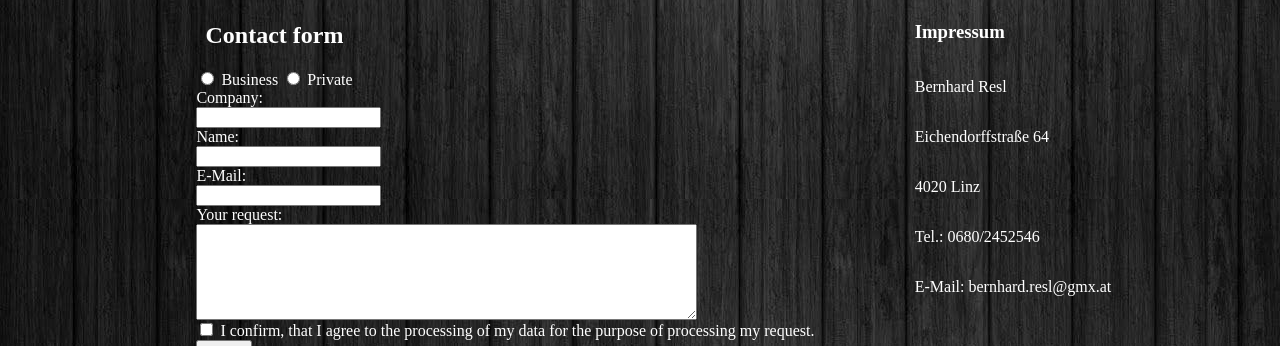
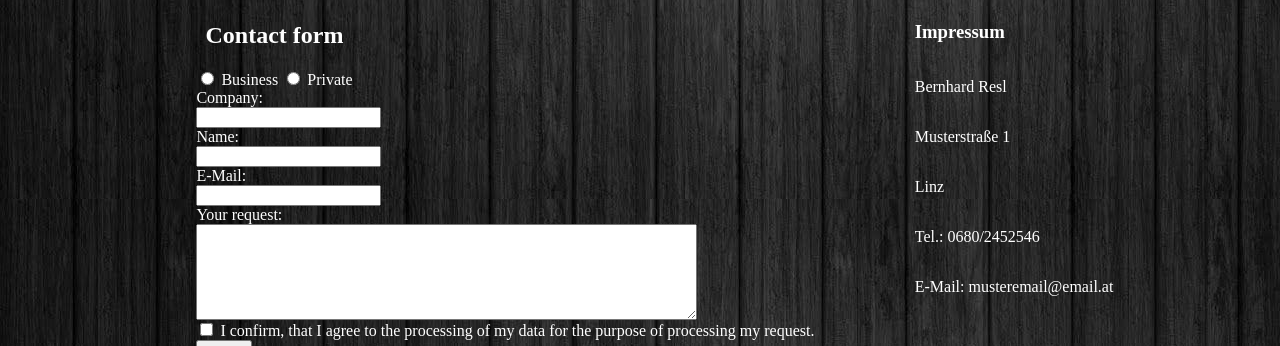
Before and after one commit to usernameB99/first-portfolio, a plain HTML site: page index.html in a window 1280 px wide. Shown: the part 2900-3246 px from the top of the page. Drawn offline with Linux system fonts and the light colour scheme; a web font is replaced by a local one.

Commit message:
Update index.html

```diff
--- a/index.html
+++ b/index.html
@@ -135,10 +135,10 @@
 
             <h3>Impressum</h3>
             <p>Bernhard Resl</p>
-            <p>Eichendorffstraße 64</p>
-            <p>4020 Linz</p>
+            <p>Musterstraße 1</p>
+            <p>Linz</p>
             <p>Tel.: 0680/2452546</p>
-            <p>E-Mail: bernhard.resl@gmx.at</p>
+            <p>E-Mail: musteremail@email.at</p>
 
         </div>
 
```
